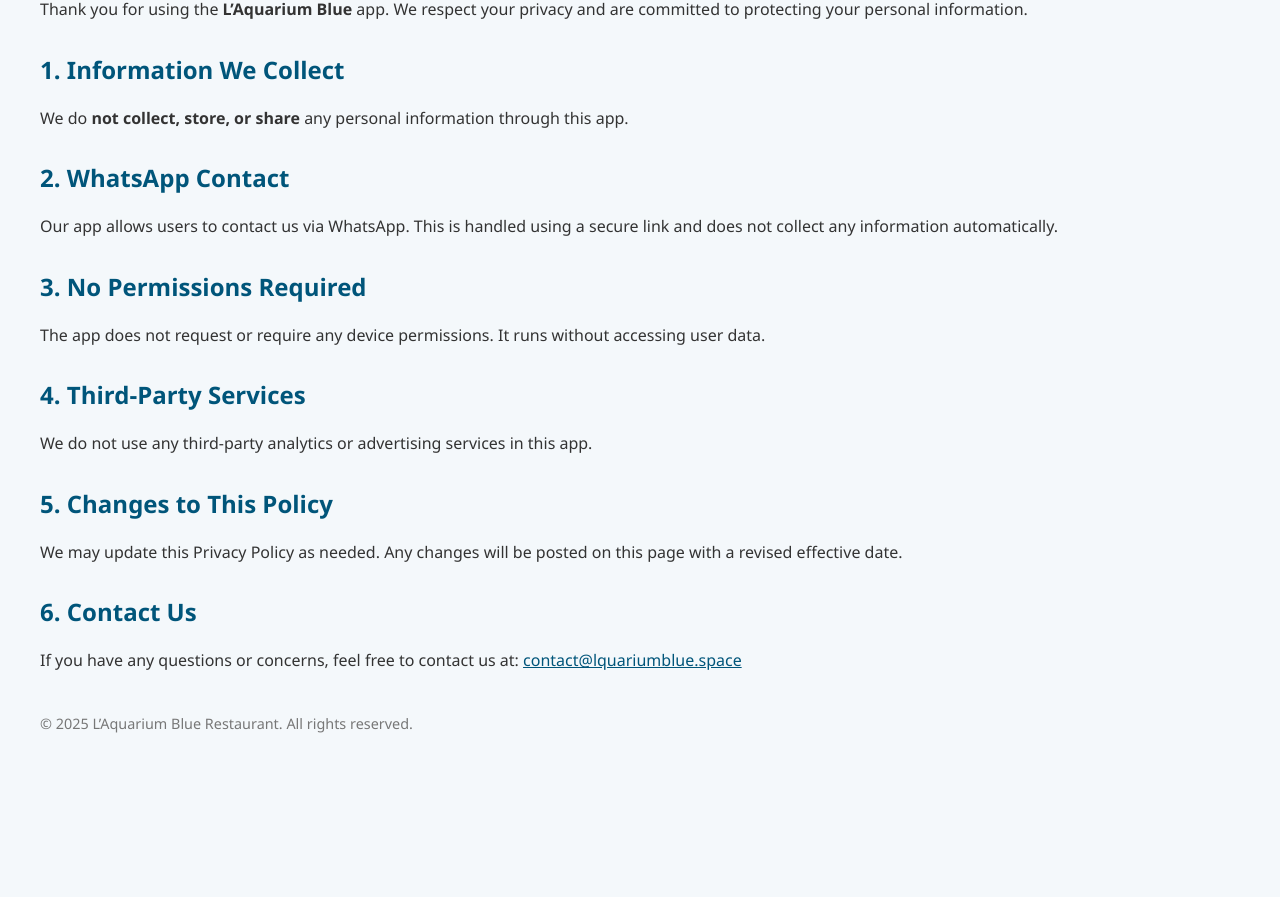
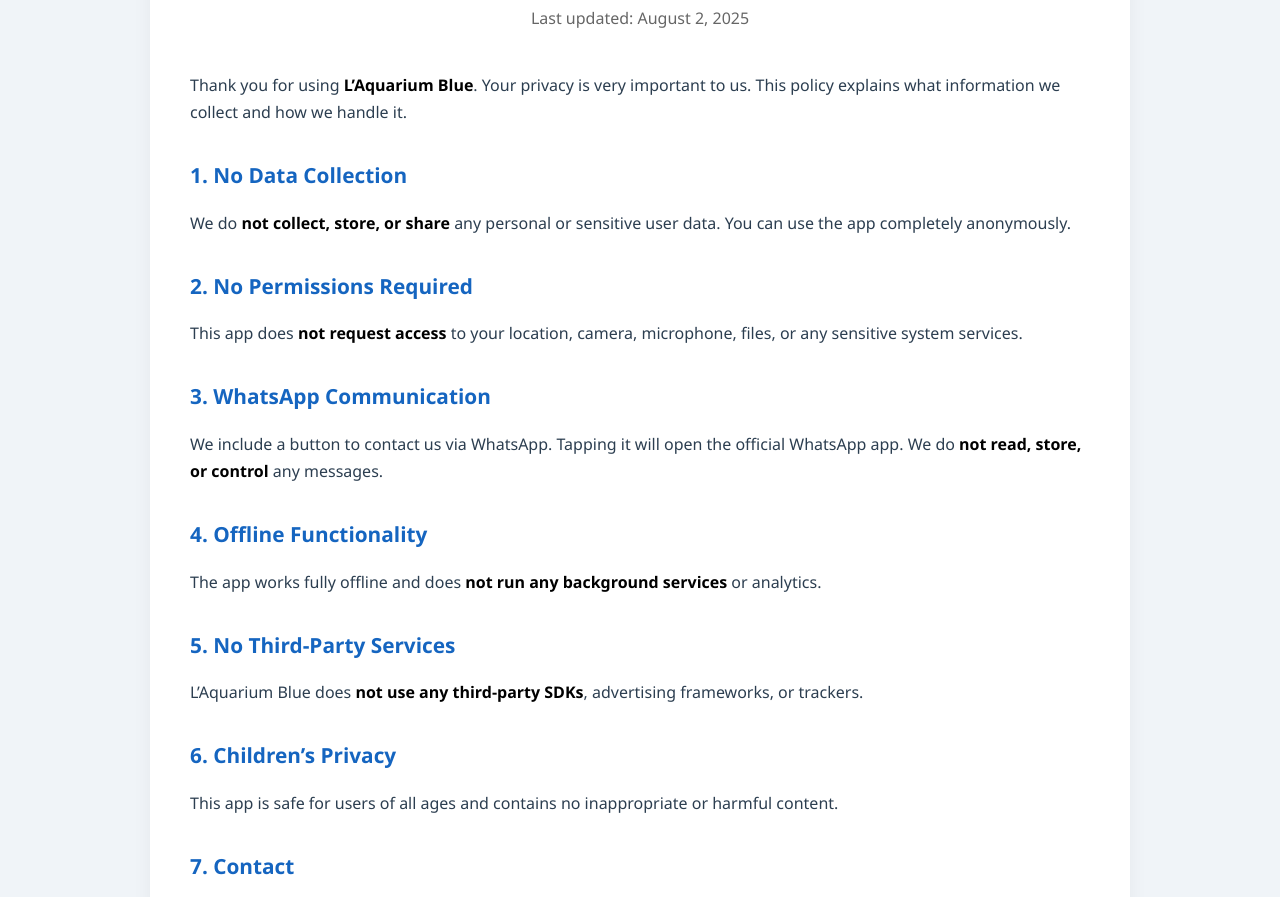
Before and after one commit to mohammedboutayeb25/LQUARIUMBLUE, a plain HTML site: page prv.html in a window 1280 px wide. Shown: the part 161-1058 px from the top of the page. Before the commit the page ends 934 px from the top, so only its background shows below. Drawn offline with Linux system fonts and the light colour scheme.

Commit message:
Update prv.html
updated

```diff
--- a/prv.html
+++ b/prv.html
@@ -1,67 +1,105 @@
 <!DOCTYPE html>
 <html lang="en">
 <head>
-  <meta charset="UTF-8">
+  <meta charset="UTF-8" />
+  <meta name="viewport" content="width=device-width, initial-scale=1.0"/>
   <title>Privacy Policy – L’Aquarium Blue</title>
-  <meta name="viewport" content="width=device-width, initial-scale=1.0">
   <style>
     body {
-      font-family: 'Segoe UI', Tahoma, Geneva, Verdana, sans-serif;
-      margin: 40px;
-      background-color: #f4f8fb;
-      color: #333;
+      font-family: 'Segoe UI', sans-serif;
+      background-color: #f0f4f8;
+      margin: 0;
+      padding: 40px 20px;
+      color: #2c3e50;
+      line-height: 1.7;
     }
+
+    .container {
+      max-width: 900px;
+      margin: auto;
+      background: #ffffff;
+      padding: 40px;
+      border-radius: 12px;
+      box-shadow: 0 10px 20px rgba(0,0,0,0.05);
+    }
+
     h1 {
-      color: #00557a;
-      border-bottom: 2px solid #ccc;
-      padding-bottom: 10px;
+      text-align: center;
+      color: #0D47A1;
+      margin-bottom: 10px;
     }
+
+    p.date {
+      text-align: center;
+      color: #666;
+      margin-top: 0;
+      margin-bottom: 40px;
+    }
+
     h2 {
-      color: #00557a;
-      margin-top: 30px;
+      color: #1565C0;
+      margin-top: 32px;
+      margin-bottom: 12px;
+      font-size: 1.3em;
     }
+
     p {
-      line-height: 1.6;
+      margin-bottom: 18px;
     }
+
+    strong {
+      color: #000;
+    }
+
     a {
-      color: #00557a;
+      color: #0D47A1;
+      text-decoration: none;
     }
+
+    a:hover {
+      text-decoration: underline;
+    }
+
     footer {
       margin-top: 40px;
+      text-align: center;
       font-size: 0.9em;
-      color: #777;
+      color: #999;
     }
   </style>
 </head>
 <body>
-  <h1>Privacy Policy</h1>
+  <div class="container">
+    <h1>Privacy Policy</h1>
+    <p class="date">Last updated: August 2, 2025</p>
 
-  <p><strong>Effective Date:</strong> July 30, 2025</p>
+    <p>Thank you for using <strong>L’Aquarium Blue</strong>. Your privacy is very important to us. This policy explains what information we collect and how we handle it.</p>
 
-  <p>Thank you for using the <strong>L’Aquarium Blue</strong> app. We respect your privacy and are committed to protecting your personal information.</p>
+    <h2>1. No Data Collection</h2>
+    <p>We do <strong>not collect, store, or share</strong> any personal or sensitive user data. You can use the app completely anonymously.</p>
 
-  <h2>1. Information We Collect</h2>
-  <p>We do <strong>not collect, store, or share</strong> any personal information through this app.</p>
+    <h2>2. No Permissions Required</h2>
+    <p>This app does <strong>not request access</strong> to your location, camera, microphone, files, or any sensitive system services.</p>
 
-  <h2>2. WhatsApp Contact</h2>
-  <p>Our app allows users to contact us via WhatsApp. This is handled using a secure link and does not collect any information automatically.</p>
+    <h2>3. WhatsApp Communication</h2>
+    <p>We include a button to contact us via WhatsApp. Tapping it will open the official WhatsApp app. We do <strong>not read, store, or control</strong> any messages.</p>
 
-  <h2>3. No Permissions Required</h2>
-  <p>The app does not request or require any device permissions. It runs without accessing user data.</p>
+    <h2>4. Offline Functionality</h2>
+    <p>The app works fully offline and does <strong>not run any background services</strong> or analytics.</p>
 
-  <h2>4. Third-Party Services</h2>
-  <p>We do not use any third-party analytics or advertising services in this app.</p>
+    <h2>5. No Third-Party Services</h2>
+    <p>L’Aquarium Blue does <strong>not use any third-party SDKs</strong>, advertising frameworks, or trackers.</p>
 
-  <h2>5. Changes to This Policy</h2>
-  <p>We may update this Privacy Policy as needed. Any changes will be posted on this page with a revised effective date.</p>
+    <h2>6. Children’s Privacy</h2>
+    <p>This app is safe for users of all ages and contains no inappropriate or harmful content.</p>
 
-  <h2>6. Contact Us</h2>
-  <p>If you have any questions or concerns, feel free to contact us at:
-    <a href="mailto:contact@lquariumblue.space">contact@lquariumblue.space</a>
-  </p>
+    <h2>7. Contact</h2>
+    <p>If you have any questions, feel free to contact us via WhatsApp through the app or by email at:
+    <strong><a href="mailto:contact@lquariumblue.space">contact@lquariumblue.space</a></strong></p>
 
-  <footer>
-    &copy; 2025 L’Aquarium Blue Restaurant. All rights reserved.
-  </footer>
+    <p>By using the L’Aquarium Blue app, you agree to this Privacy Policy.</p>
+
+    <footer>© 2025 L’Aquarium Blue. All rights reserved.</footer>
+  </div>
 </body>
 </html>
```
